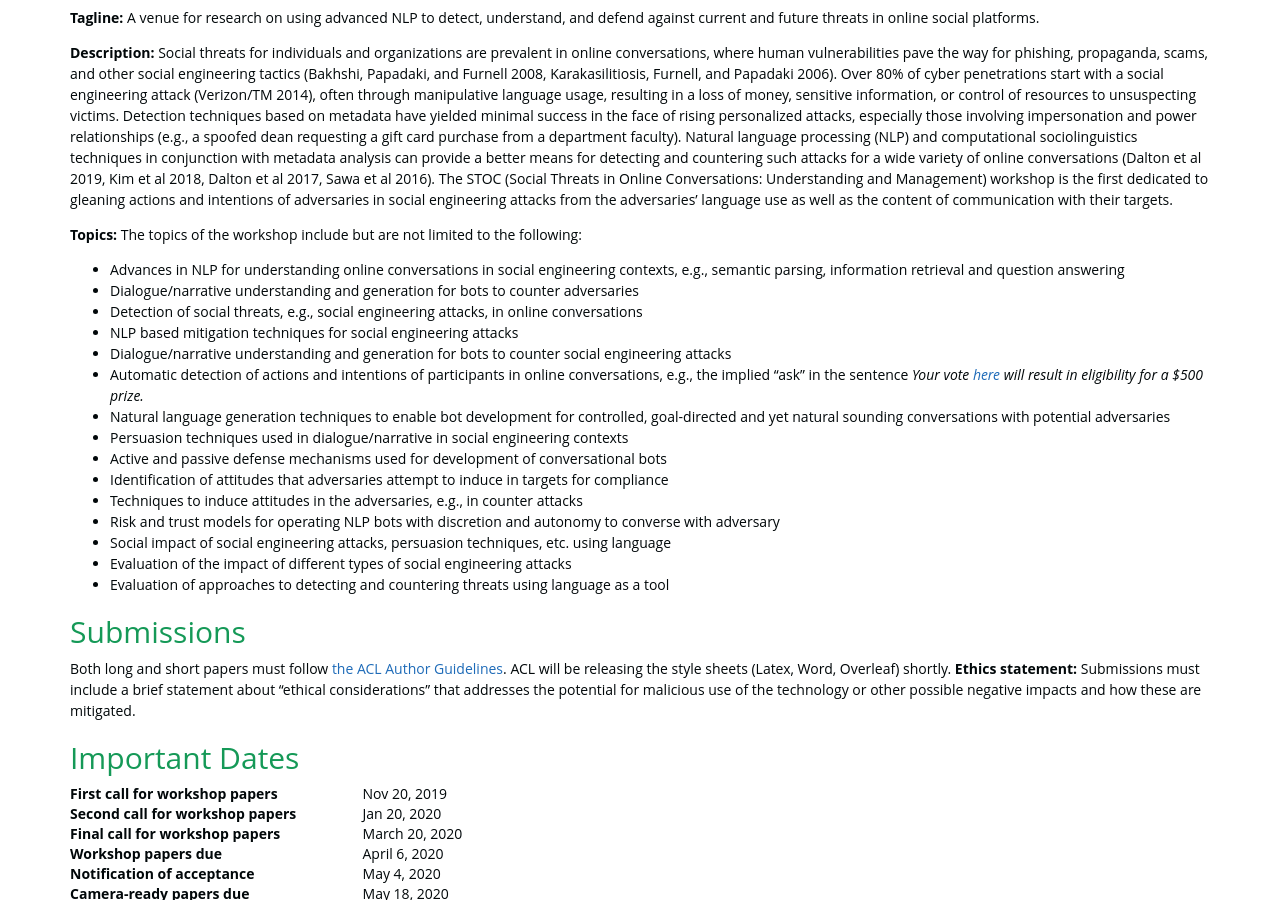
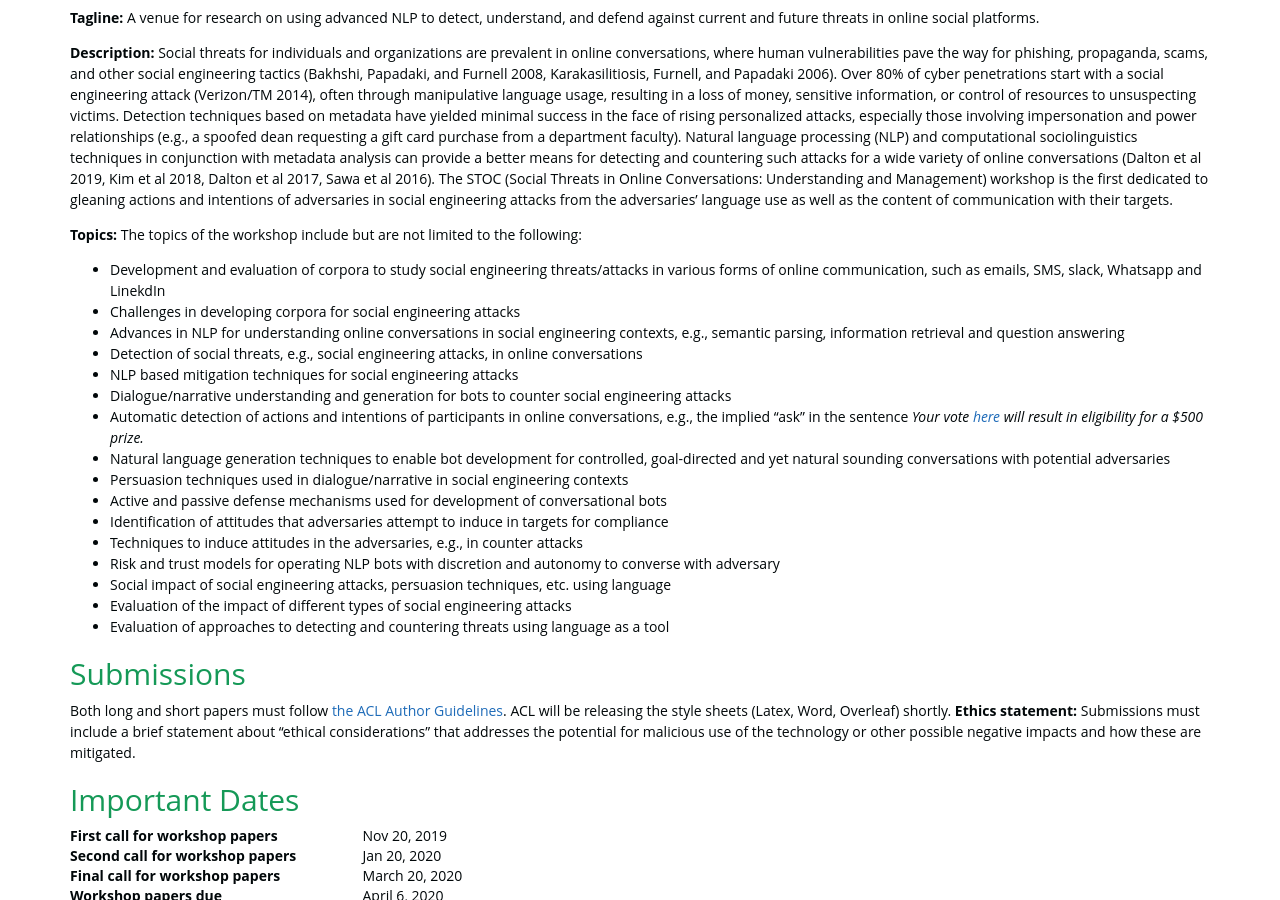
Before and after one commit to social-threats/social-threats.github.io, a Jekyll site: the page built from index.html, in a window 1280 px wide and 900 px high, scrolled down 511 px. Built offline with Jekyll 4.4.1, drawn with Linux system fonts in a browser that asks for light colours; nearby versions of some CDN libraries.

Commit message:
added some more topics

```diff
--- a/_includes/_STOC_2020/topics.html
+++ b/_includes/_STOC_2020/topics.html
@@ -2,13 +2,13 @@
     <b>Topics:</b> The topics of the workshop include but are not limited to the following:
 </p>
 <ul>
+    <li>Development and evaluation of corpora to study social engineering threats/attacks in various forms of online communication, such as emails, SMS, slack, Whatsapp and LinekdIn</li>
+    <li>Challenges in developing corpora for social engineering attacks</li>
     <li>Advances in NLP for understanding online conversations in social engineering contexts, e.g., semantic parsing, information retrieval and question answering</li>
-    <li>Dialogue/narrative understanding and generation for bots to counter adversaries</li>
     <li>Detection of social threats, e.g., social engineering attacks, in online conversations</li>
     <li>NLP based mitigation techniques for social engineering attacks</li>
     <li>Dialogue/narrative understanding and generation for bots to counter social engineering attacks</li>
-    <li>Automatic detection of actions and intentions of participants in online conversations, e.g., the implied
-        “ask” in the sentence
+    <li>Automatic detection of actions and intentions of participants in online conversations, e.g., the implied “ask” in the sentence
         <em>Your vote
             <a href="#" data-toggle="tooltip" title="" data-original-title="This would be a phishing link">here</a>
             will result in eligibility for a $500 prize.
```
